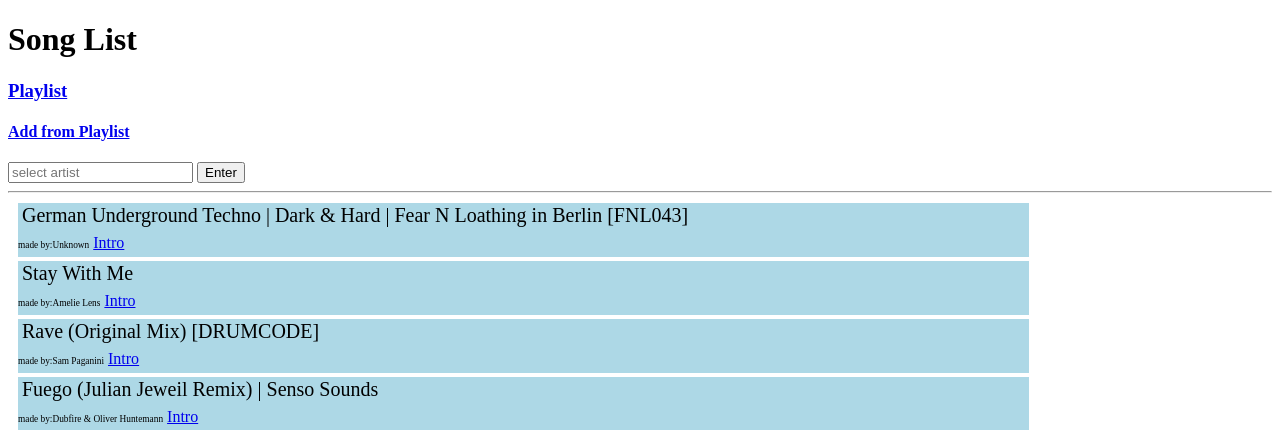
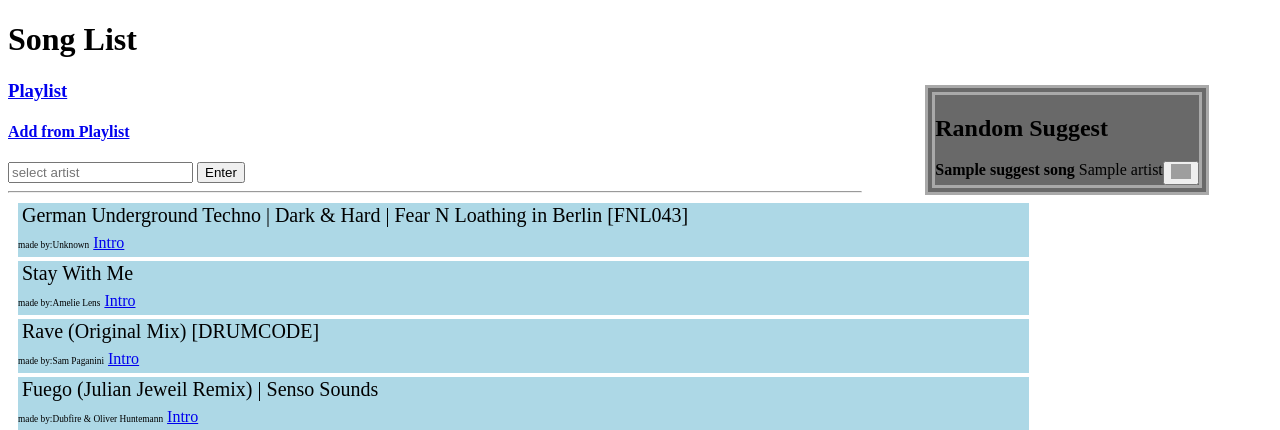
Before and after one commit to cojemma/techno_web, a Django app: template song/templates/home.html in a window 1280 px wide. Shown: the top 430 px of the page. Run offline with Django 3.2, Linux system fonts and the light colour scheme; data comes from the database, SQL or seed files in the repository; the template is opened without the code that fills it: values that come from a table or form of the project are taken from there, most other values are stand-ins (such as "Sample title", 1, 10 or a date in 2020); grey boxes are pictures that could not be loaded.

Commit message:
Techno web:add random suggest with Ajax

```diff
--- a/song/templates/home.html
+++ b/song/templates/home.html
@@ -23,6 +23,15 @@
         .song>label {
             font-size: 7pt;
         }
+        .suggest_song {
+            float: right;
+            background-color: dimgray;
+            color: black;
+            border: darkgray;
+            border-width: 10px;
+            border-style: double;
+            margin: 5%;
+        }
     </style>
     <!-- Global site tag (gtag.js) - Google Analytics -->
 <script async src="https://www.googletagmanager.com/gtag/js?id=G-TSPWX0F4RX"></script>
@@ -35,6 +44,12 @@
 </script>
 </head>
 <body>
+    <div class="suggest_song">
+    <h2>Random Suggest</h2>
+    <button style="float: right;" id="suggest"><img src="https://cdn.icon-icons.com/icons2/1898/PNG/512/reload_121122.png" style="width: 20px;"></button>
+    <strong>{{suggest_song.name}}</strong>
+    <span>{{suggest_song.artist}}</span>
+    </div>
     <h1>Song List</h1>
     <h3><a href="https://www.youtube.com/playlist?list=PLOcfOFh9YQcf1lVq_MYCMwu6bzD6__GUZ">Playlist</a></h3>
     <h4><a href="/add/">Add from Playlist</a></h4>
@@ -58,6 +73,21 @@
         </div>
         {% endfor %}
     </div>
+    <script
+    src="https://code.jquery.com/jquery-3.3.1.min.js"
+    integrity="sha256-FgpCb/KJQlLNfOu91ta32o/NMZxltwRo8QtmkMRdAu8="
+    crossorigin="anonymous"></script>
+    <script>
+        $(document).ready(function() {
+        $("#suggest").click(function() {
+            $.getJSON("/suggest/", function(song) {
+                $(".suggest_song>strong").text(song.name)
+                $(".suggest_song>span").text(song.artist)
+            })
+        })
+    })
+    </script>
+
 {% if messages %}
 <script>
         {% for msg in messages %}
--- a/technoweb/urls.py
+++ b/technoweb/urls.py
@@ -22,4 +22,5 @@ urlpatterns = [
     re_path(r'^$', views.song_list),
     re_path(r'^add/$', views.addsong),
     re_path(r'^intro/$', views.intro),
+    re_path(r'^suggest/$', views.suggest),
 ]
```
Also changed, not shown: song/views.py (+13 -1 lines).
